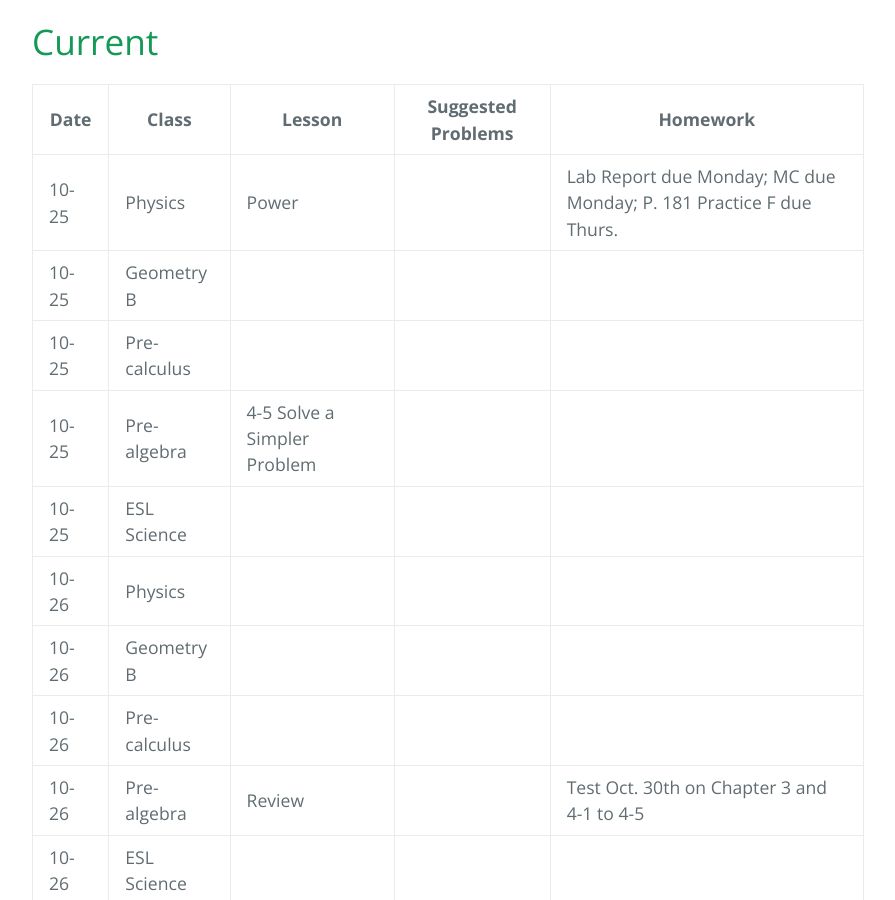
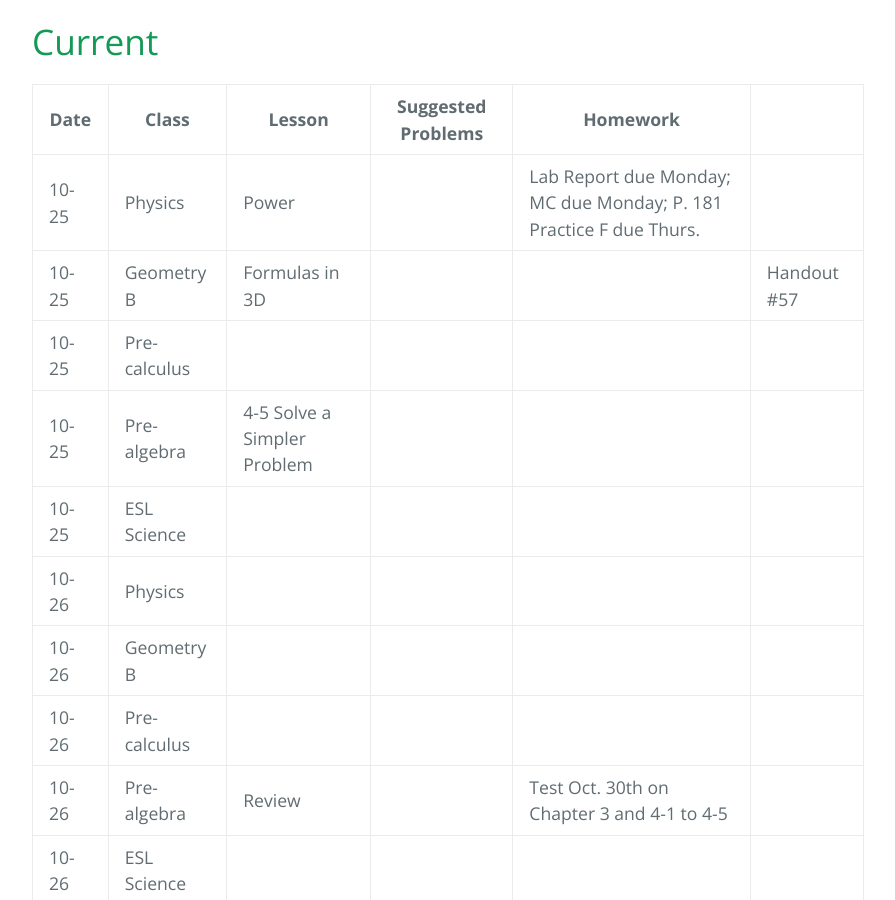
Before and after one commit to gpayoo/gpayoo, a Jekyll site: the page built from index.md, in a window 1280 px wide and 900 px high, scrolled down 484 px. Shown: the whole window, without its empty margins (192-1087 px from the left). Built offline with Jekyll 4.4.1, drawn with Linux system fonts in a browser that asks for light colours; our own code applies the rules of GitHub Pages for plain Markdown files.

Commit message:
Update index.md

```diff
--- a/index.md
+++ b/index.md
@@ -11,7 +11,7 @@ layout: default
 | Date | Class | Lesson | Suggested Problems | Homework |
 | ---- | ----- | ------ | -------- | ---
 | 10-25 | Physics | Power | | Lab Report due Monday; MC due Monday; P. 181 Practice F due Thurs.
-| 10-25 | Geometry B |   | |   |
+| 10-25 | Geometry B |  Formulas in 3D | |   |  Handout #57
 | 10-25 | Pre-calculus | | |
 | 10-25 | Pre-algebra | 4-5 Solve a Simpler Problem  | |
 | 10-25 | ESL Science | |  |
```
